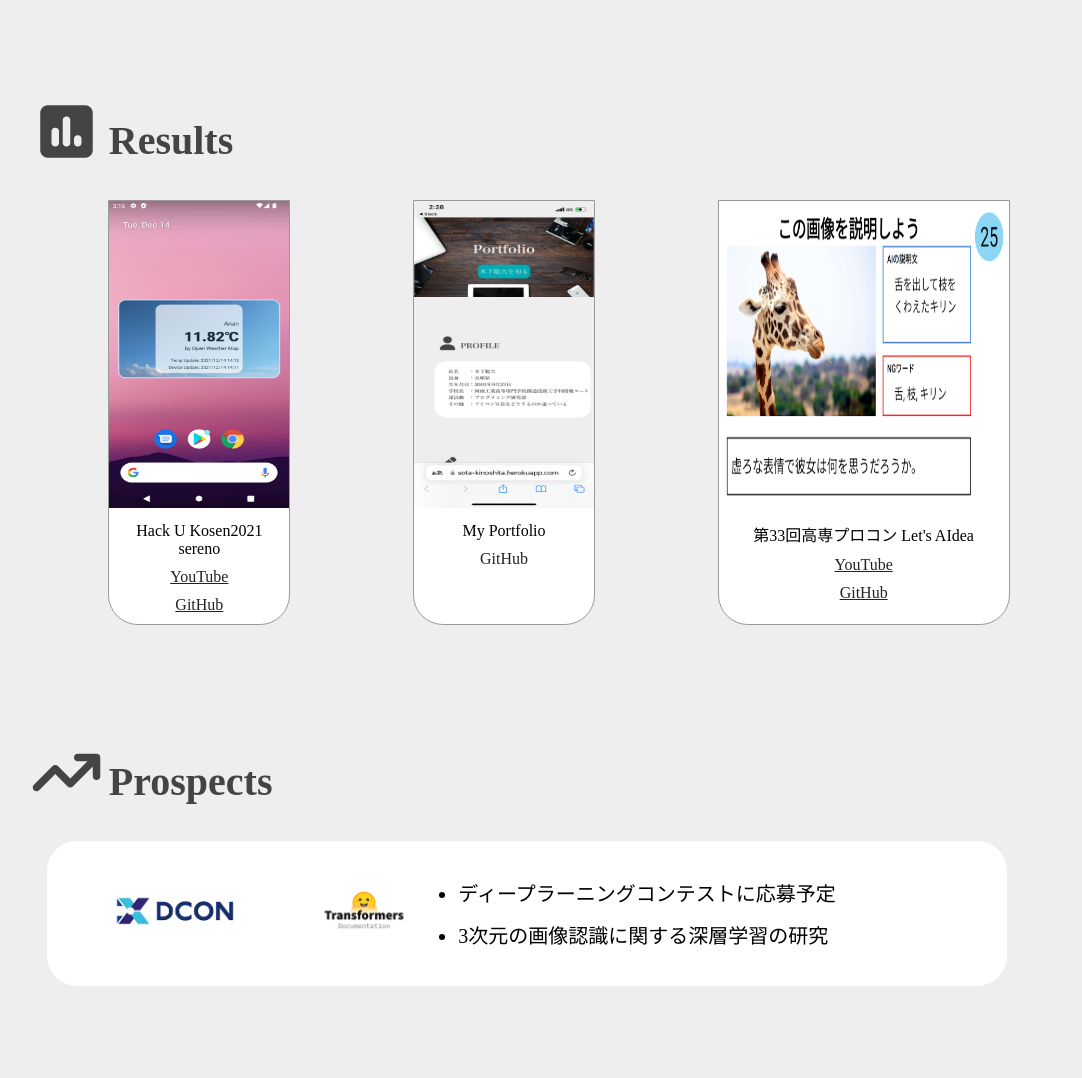
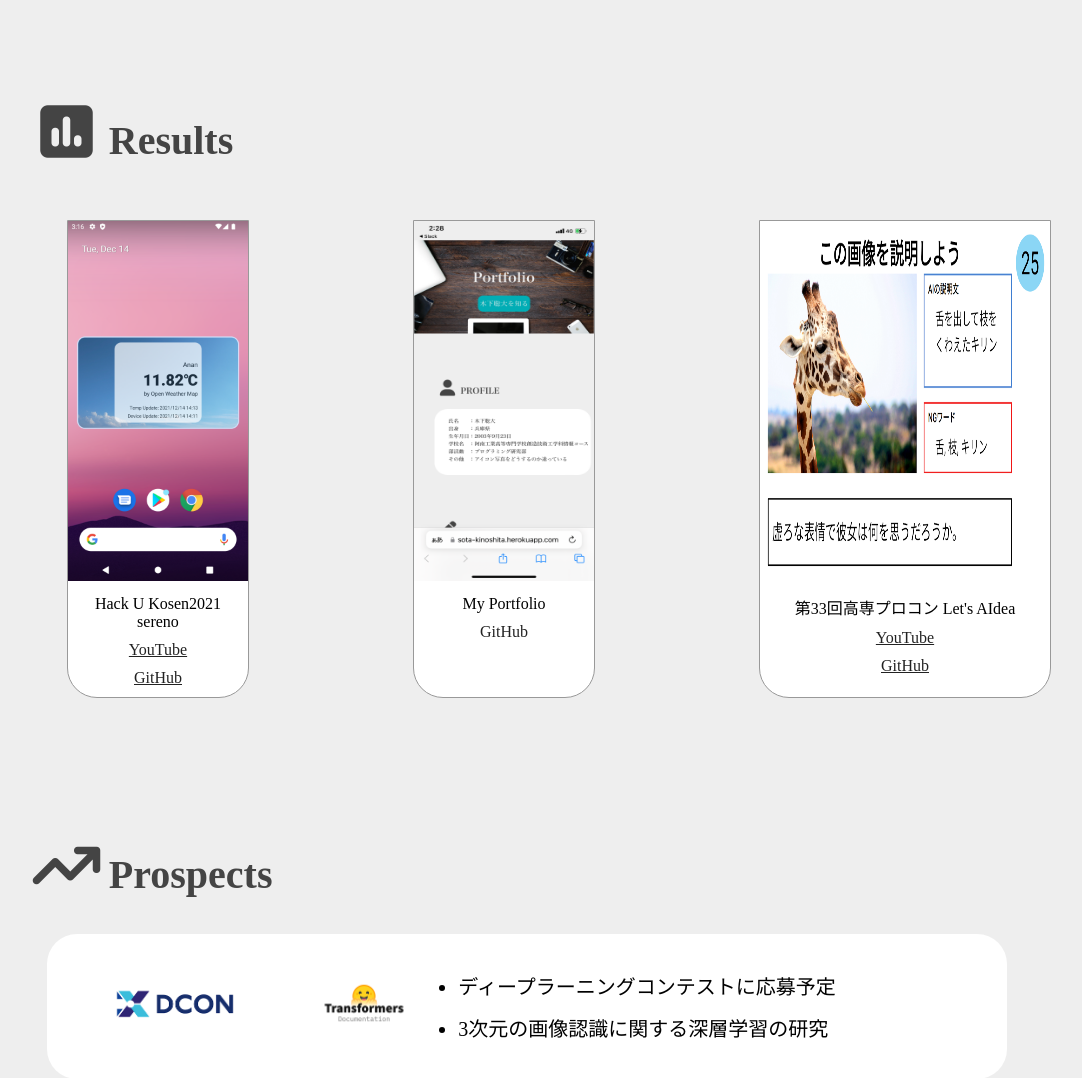
Before and after one commit to kinoshita0923/Portfolio, a PHP site: page / in a window 1280 px wide. Shown: the part 2156-3234 px from the top of the page, without its empty margins (145-1227 px from the left). Run offline with PHP 8.4, Linux system fonts and the light colour scheme; some libraries are stand-ins or nearby versions.

Commit message:
実績の部分を修正

```diff
--- a/index.css
+++ b/index.css
@@ -64,9 +64,6 @@ body {
     margin: 110px auto 0 auto;
     width: clamp(400px, 80vw, 1200px);
     height: auto;
-    animation: box-animation;
-    animation-timeline: scroll-animation;
-    animation-duration: 1s;
 }
 
 .box i {
@@ -112,7 +109,7 @@ body {
     width: 100%;
     display: flex;
     flex-wrap: wrap;
-    justify-content: space-around;
+    justify-content: space-between;
     margin: 20px 0 0 clamp(40px, 5vw, 80px);
 }
 
@@ -123,7 +120,13 @@ body {
     border: 1px solid #999;
     border-radius: 0 0 30px 30px;
     transition: opacity 0.3s;
-    margin: 0 20px;
+    margin: 20px 20px;
+}
+
+.results .text i {
+    font-size: 16px;
+    width: 16px; height: 16px;
+    display: inline-block;
 }
 
 .results .procon {
@@ -132,7 +135,7 @@ body {
 
 .results .card img {
     width: 100%;
-    height: 24vw;
+    height: clamp(360px, 24vw,600px);
 }
 
 .results .card .text {
@@ -142,7 +145,6 @@ body {
 
 .results .text a {
     display: block;
-    width: 100%;
     margin-top: 10px;
     color: #222;
     transition: color 0.3s;
--- a/index.html
+++ b/index.html
@@ -112,7 +112,7 @@
                         <img src="./AIdea.png" alt="Let's AIdea">
                     </div>
                     <div class="text">
-                        第33回高専プロコン Let's AIdea
+                        <p>第33回高専プロコン Let's AIdea</p>
                         <a href="https://youtu.be/GpcsrOywmHA?t=19315">YouTube</a>
                         <a href="https://github.com/NIT-Anan-Procon/procon32_Lets_AIdea_php">GitHub</a>
                     </div>
```
